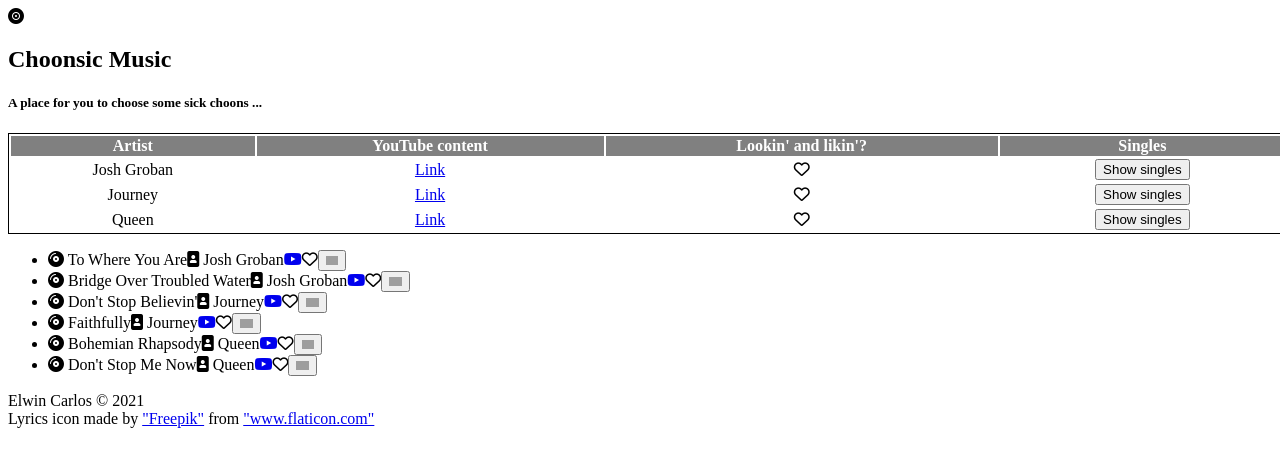
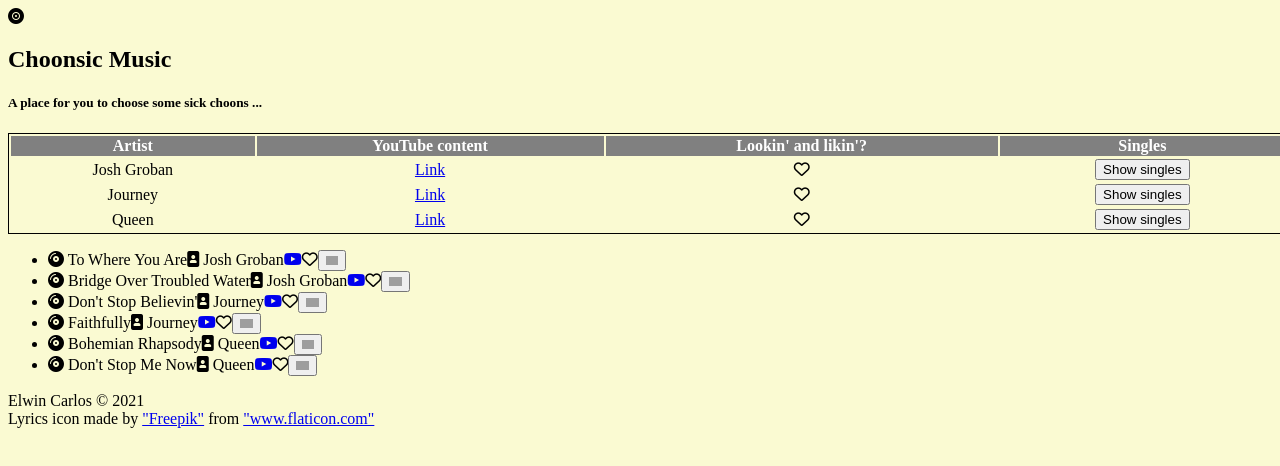
Before and after one commit to ecarlos09/ee-music-app, a React app: page / in a window 1280 px wide. Shown: the top 466 px of the page. Built offline with nearby package versions, Linux system fonts and the light colour scheme; grey boxes are pictures that could not be loaded.

Commit message:
add body background colour

```diff
--- a/src/index.css
+++ b/src/index.css
@@ -0,0 +1,3 @@
+ body {
+    background-color: lightgoldenrodyellow;
+ }
--- a/src/index.js
+++ b/src/index.js
@@ -1,5 +1,7 @@
 import React from 'react';
 import ReactDOM from 'react-dom';
+
+import './index.css';
 
 import App from './App';
 
```
